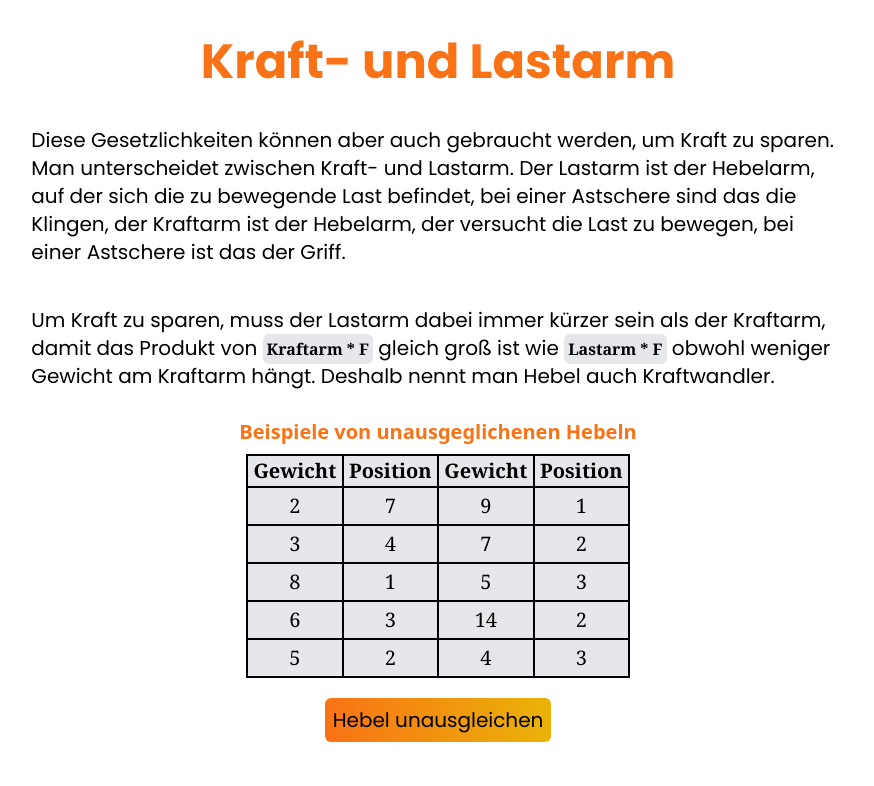
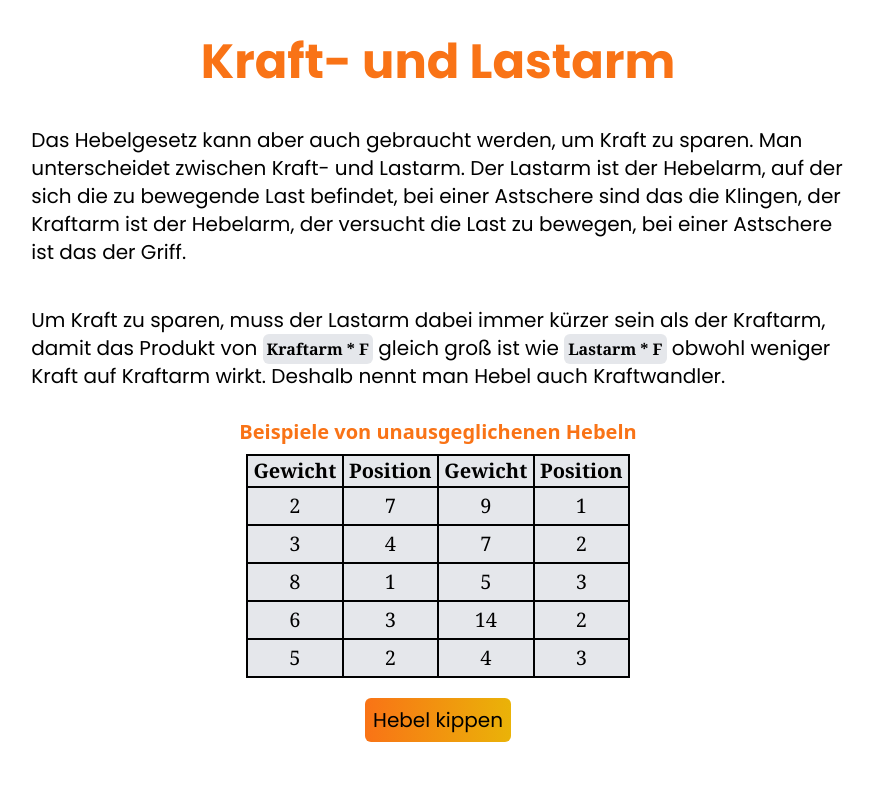
Before and after one commit to Diego-Della-Vecchia/hebel-gesetz, a Svelte app in the folder hebel-gesetz/: page / in a window 1280 px wide. Shown: the part 1534-2320 px from the top of the page, without its empty margins (202-1076 px from the left). Built offline with nearby package versions, Linux system fonts and the light colour scheme; a web font is replaced by a local one.

Commit message:
Change some text

```diff
--- a/hebel-gesetz/src/App.svelte
+++ b/hebel-gesetz/src/App.svelte
@@ -113,7 +113,7 @@
   >
   <Paragraph
     title="Kraft- und Lastarm"
-    text={[[{text : "Diese Gesetzlichkeiten können aber auch gebraucht werden, um Kraft zu sparen.  Man unterscheidet zwischen Kraft- und Lastarm. Der Lastarm ist der Hebelarm, auf der sich die zu bewegende Last befindet, bei einer Astschere sind das die Klingen, der Kraftarm ist der Hebelarm, der versucht die Last zu bewegen, bei einer Astschere ist das der Griff.", type : ""}], [{text : "Um Kraft zu sparen, muss der Lastarm dabei immer kürzer sein als der Kraftarm, damit das Produkt von ", type : ""}, {text: "Kraftarm * F", type : "formel"}, {text: " gleich groß ist wie ", type : "" }, {text: "Lastarm * F", type : "formel"},{text: " obwohl weniger Gewicht am Kraftarm hängt. Deshalb nennt man Hebel auch Kraftwandler.", type : ""}]]}
+    text={[[{text : "Das Hebelgesetz kann aber auch gebraucht werden, um Kraft zu sparen.  Man unterscheidet zwischen Kraft- und Lastarm. Der Lastarm ist der Hebelarm, auf der sich die zu bewegende Last befindet, bei einer Astschere sind das die Klingen, der Kraftarm ist der Hebelarm, der versucht die Last zu bewegen, bei einer Astschere ist das der Griff.", type : ""}], [{text : "Um Kraft zu sparen, muss der Lastarm dabei immer kürzer sein als der Kraftarm, damit das Produkt von ", type : ""}, {text: "Kraftarm * F", type : "formel"}, {text: " gleich groß ist wie ", type : "" }, {text: "Lastarm * F", type : "formel"},{text: " obwohl weniger Kraft auf Kraftarm wirkt. Deshalb nennt man Hebel auch Kraftwandler.", type : ""}]]}
   />
   <p class="text-center font-popppins font-bold p-2 text-orange-500 text-xl">
     Beispiele von unausgeglichenen Hebeln
@@ -129,7 +129,7 @@
   ></Table>
   <button
     class="text-xl font-poppins rounded-md bg-gradient-to-r from-orange-500 to-yellow-500 p-2 block mx-auto m-5 active:scale-110 transition-transform"
-    on:click={unBalance}>Hebel unausgleichen</button
+    on:click={unBalance}>Hebel kippen</button
   >
   <Images images={[["https://www.jungheinrich-profishop.ch/wp-content/uploads/2022/05/Jungheinrich-Grafik-Nr.-125-Hebelkraft-berechnen-02-1024x534.jpg", ""]]}/>
 
```
